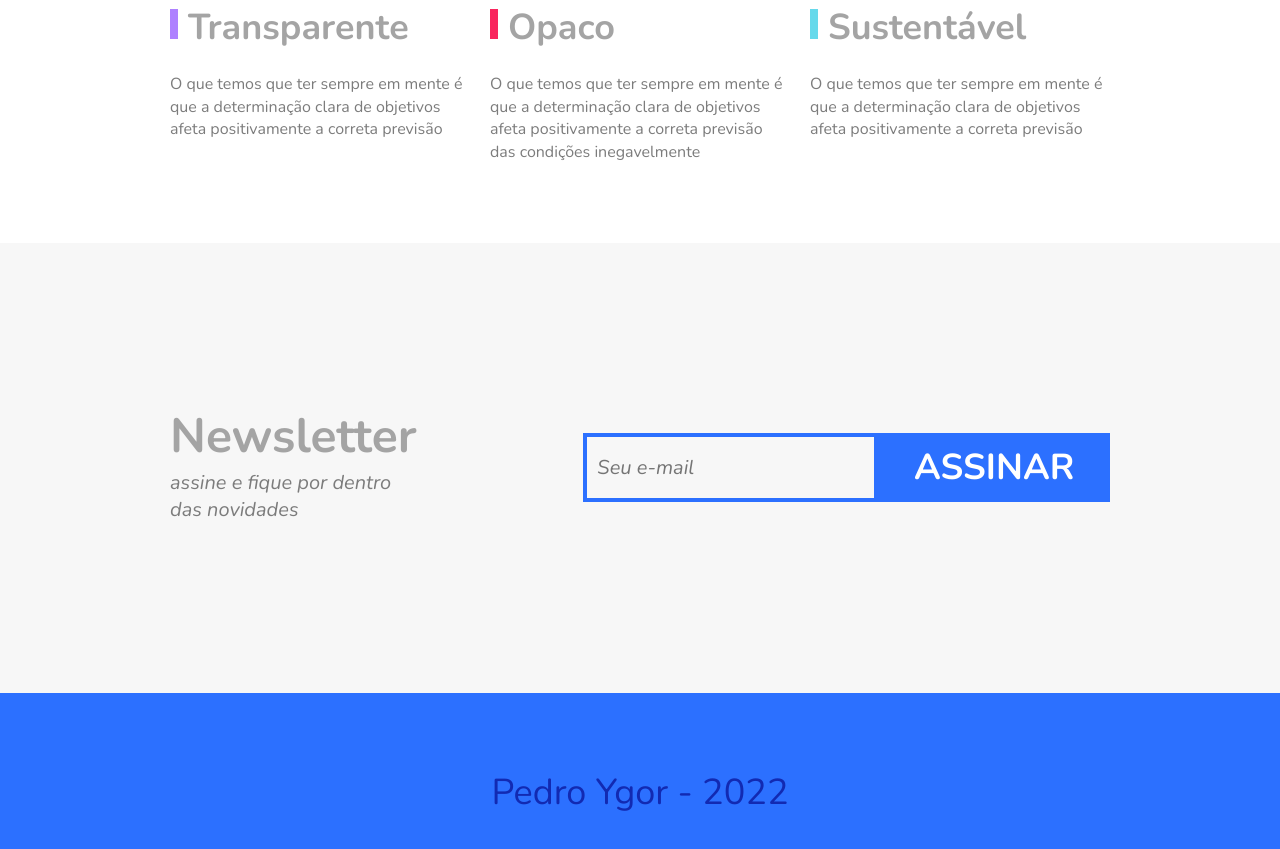
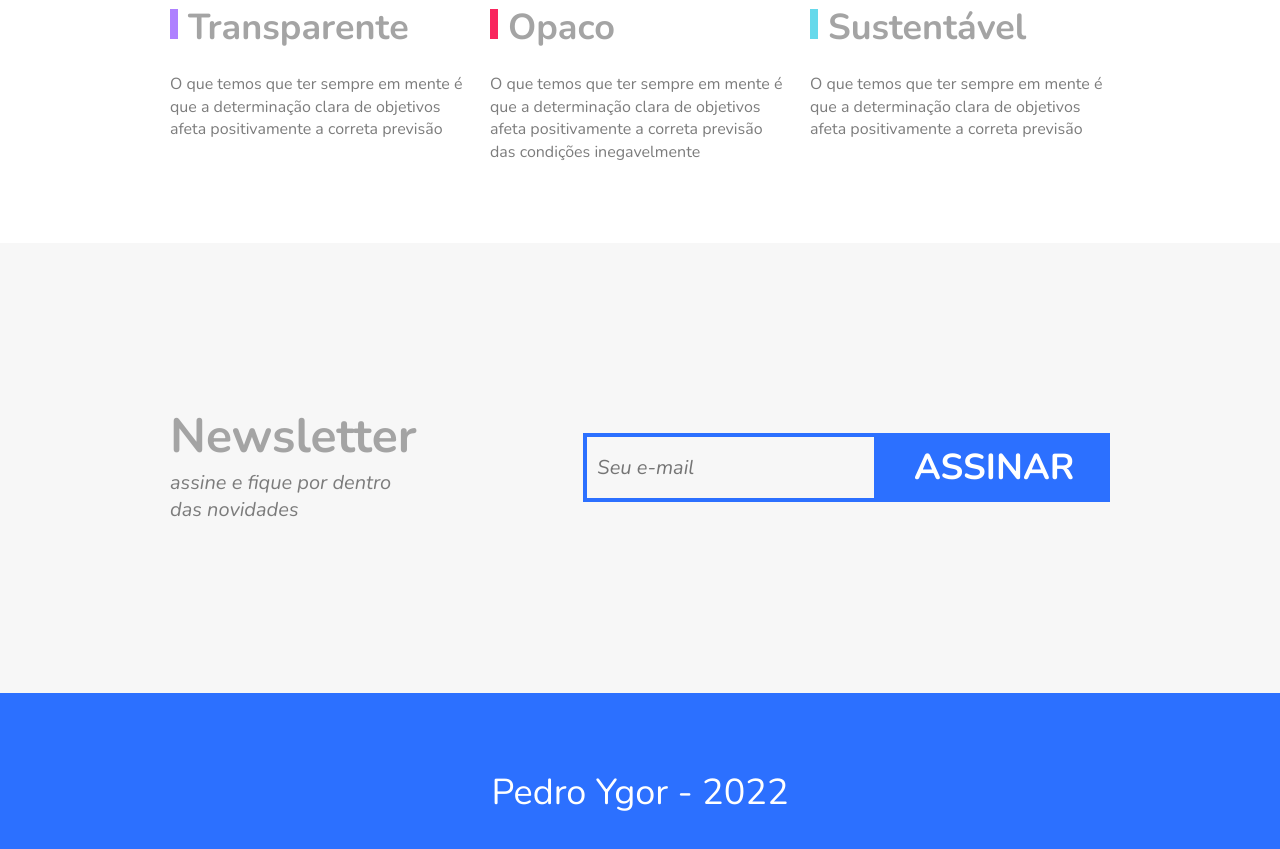
Before and after one commit to PedroYgor/flex-blog, a plain HTML site: page index.html in a window 1280 px wide. Shown: the part 2731-3580 px from the top of the page. Drawn offline with nearby package versions, Linux system fonts and the light colour scheme.

Commit message:
alguns detalhes

```diff
--- a/css/style.css
+++ b/css/style.css
@@ -399,5 +399,8 @@ img {
     flex: 1;
     text-align: center;
     font-size: 2.25em;
-    color: #122ab2;
+    color: #fff;
 }
+.footer a {
+    color: inherit;
+}
--- a/index.html
+++ b/index.html
@@ -162,7 +162,7 @@
     </section>
 
     <footer class="footer">
-        <p>Pedro Ygor - 2022</p>
+       <p><a href="https://github.com/PedroYgor">Pedro Ygor - 2022</a></p>
     </footer>
 
 
```
